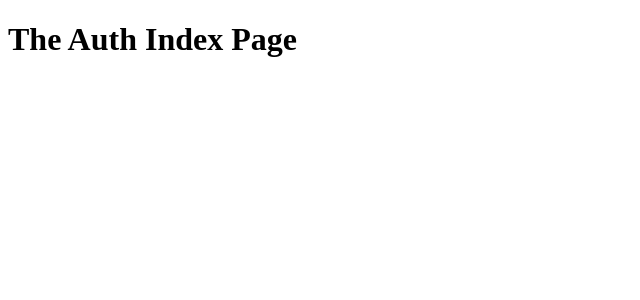
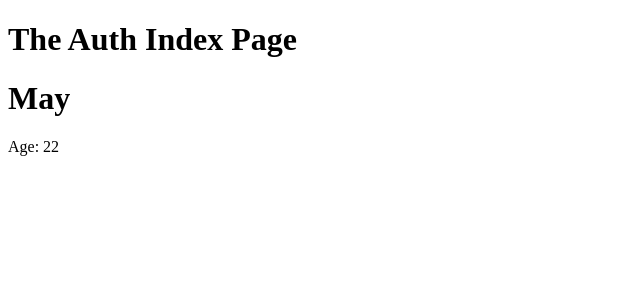
Before and after one commit to NightThinker/basic-nextjs, a Next.js app: page /auth in a window 1280 px wide. Shown: the top 300 px of the page, without its empty margins (0-640 px from the left). Built offline with nearby package versions, Linux system fonts and the light colour scheme.

Commit message:
component & pages

```diff
--- /dev/null
+++ b/components/User.js
@@ -0,0 +1,10 @@
+import React from 'react';
+
+const user = (props) => (
+  <div>
+    <h1>{props.name}</h1>
+    <p>Age: {props.age}</p>
+  </div>
+);
+
+export default user;
--- a/pages/auth/index.js
+++ b/pages/auth/index.js
@@ -1,8 +1,11 @@
 import React from 'react';
+
+import User from '../../components/User';
 
 const authindexPages = () => (
   <div>
     <h1>The Auth Index Page</h1>
+    <User name="May" age={22} />
   </div>
 );
 
```
Also changed, not shown: 1 other file (tests, documents, lock files or other folders).
